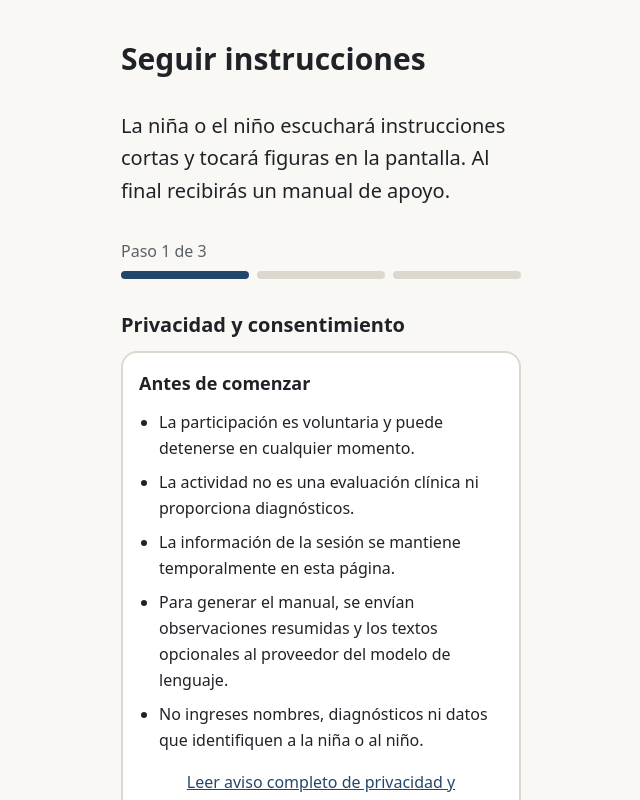
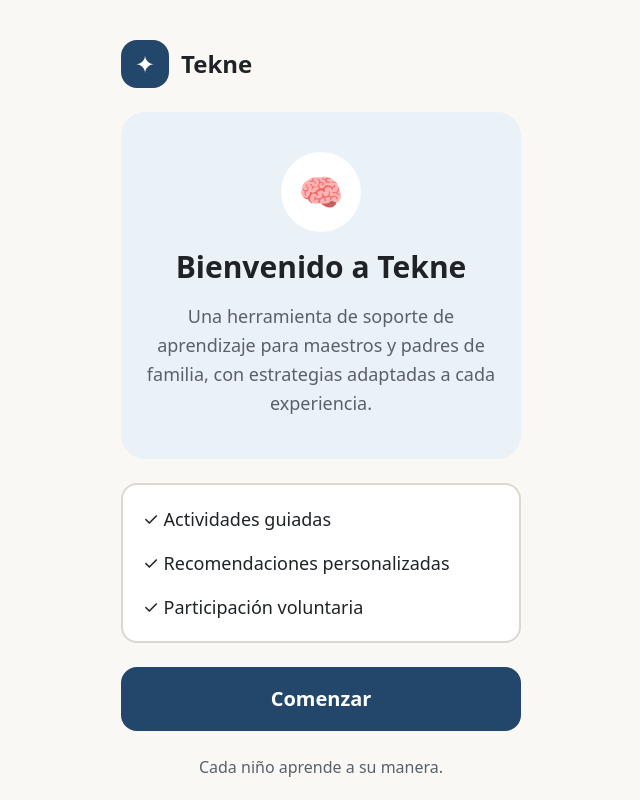
Before and after one commit to JorgeAndujoV/tekneapp, a React (Vite) app: page / in a window 1280 px wide. Shown: the top 800 px of the page, without its empty margins (319-959 px from the left). Built offline with nearby package versions, Linux system fonts and the light colour scheme.

Commit message:
Add Tekne welcome screen

```diff
--- a/src/screens/Start.tsx
+++ b/src/screens/Start.tsx
@@ -27,7 +27,50 @@ export default function Start({ onBegin, onDemo }: Props) {
   const [step, setStep] = useState(1);
   const [situations, setSituations] = useState<Context>(NO_CONTEXT);
   const valid = isValidChildCode(code);
+  const [showWelcome, setShowWelcome] = useState(true);
 
+  if (showWelcome) {
+    return (
+      <main className="mx-auto flex min-h-screen max-w-md flex-col justify-center gap-6 px-6 py-10">
+        <div className="flex items-center gap-3">
+          <div className="flex h-12 w-12 items-center justify-center rounded-2xl bg-[#23476B] text-2xl text-white">
+            ✦
+          </div>
+          <span className="text-2xl font-semibold">Tekne</span>
+        </div>
+
+        <div className="flex flex-col items-center gap-4 rounded-3xl bg-[#EAF1F7] px-6 py-10 text-center">
+          <div className="flex h-20 w-20 items-center justify-center rounded-full bg-white text-4xl">
+            🧠
+          </div>
+          <h1 className="text-3xl font-semibold leading-tight">
+            Bienvenido a Tekne
+          </h1>
+          <p className="text-lg leading-relaxed text-muted">
+            Una herramienta de soporte de aprendizaje para maestros y padres de familia, con estrategias adaptadas a cada experiencia.
+          </p>
+        </div>
+
+        <div className="flex flex-col gap-4 rounded-2xl border-2 border-line bg-white p-5 text-lg">
+          <p>✓ Actividades guiadas</p>
+          <p>✓ Recomendaciones personalizadas</p>
+          <p>✓ Participación voluntaria</p>
+        </div>
+
+        <button
+          type="button"
+          className="btn-primary"
+          onClick={() => setShowWelcome(false)}
+        >
+          Comenzar
+        </button>
+
+        <p className="text-center text-base text-muted">
+          Cada niño aprende a su manera.
+        </p>
+      </main>
+    );
+  }
   return (
     <main className="mx-auto flex min-h-full max-w-md flex-col gap-8 px-6 py-10">
       <h1 className="text-3xl font-semibold leading-tight">Seguir instrucciones</h1>
```
